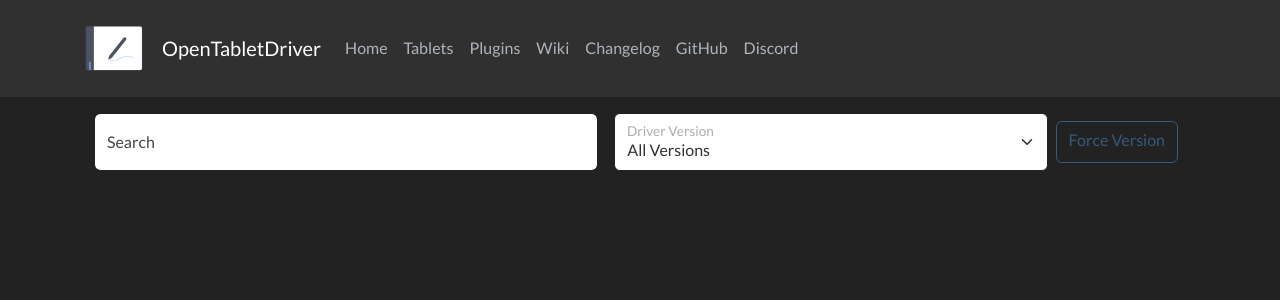
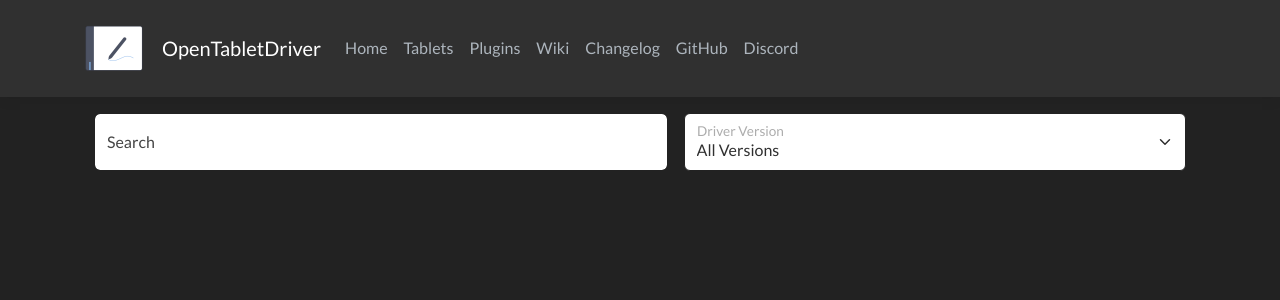
Before and after one commit to OpenTabletDriver/opentabletdriver.github.io, a Jekyll site: the page built from _sections/Plugins.md, in a window 1280 px wide. Shown: the top 300 px of the page. Built offline with Jekyll 4.4.1, drawn with Linux system fonts in a browser that asks for light colours; nearby versions of some CDN libraries.

Commit message:
Plugins: Remove version compatibility button
This will become unnecessary with an upcoming commit
that adds driver compatibility to the cards

```diff
--- a/_includes/filterjs.html
+++ b/_includes/filterjs.html
@@ -28,7 +25,7 @@
       let version = card.getAttribute('data-version');
 
       let searchMatches = name.indexOf(searchFilter) >= 0;
-      let versionMatches = targetVersion == '' || (onlyMatchSpecificVersion ?  version == targetVersion : isCompatible(version, targetVersion) );
+      let versionMatches = targetVersion == '' || isCompatible(version, targetVersion);
 
       card.style.display = searchMatches && versionMatches ? '' : 'none';
     }
--- a/_layouts/plugins.html
+++ b/_layouts/plugins.html
@@ -40,12 +40,6 @@ layout: default
         <label style="color: rgba(0,0,0,0.5)" class="form-label" for="pluginVersionSelector">Driver Version</label>
       </div>
     </div>
-    <div class="d-inline-flex p-2">
-        <input type="checkbox" class="btn-check" id="onlyMatchSpecificVersion" autocomplete="off"
-                                                                          onchange="filterInput()">
-        <label class="btn btn-outline-primary" title="When disabled, show all plugins compatible with the selected driver version"
-                                               for="onlyMatchSpecificVersion">Force Version</label>
-    </div>
   </div>
 
   <div id="metadataList">
```
Also changed, not shown: other parts of _includes/filterjs.html (+0 -3 lines).
